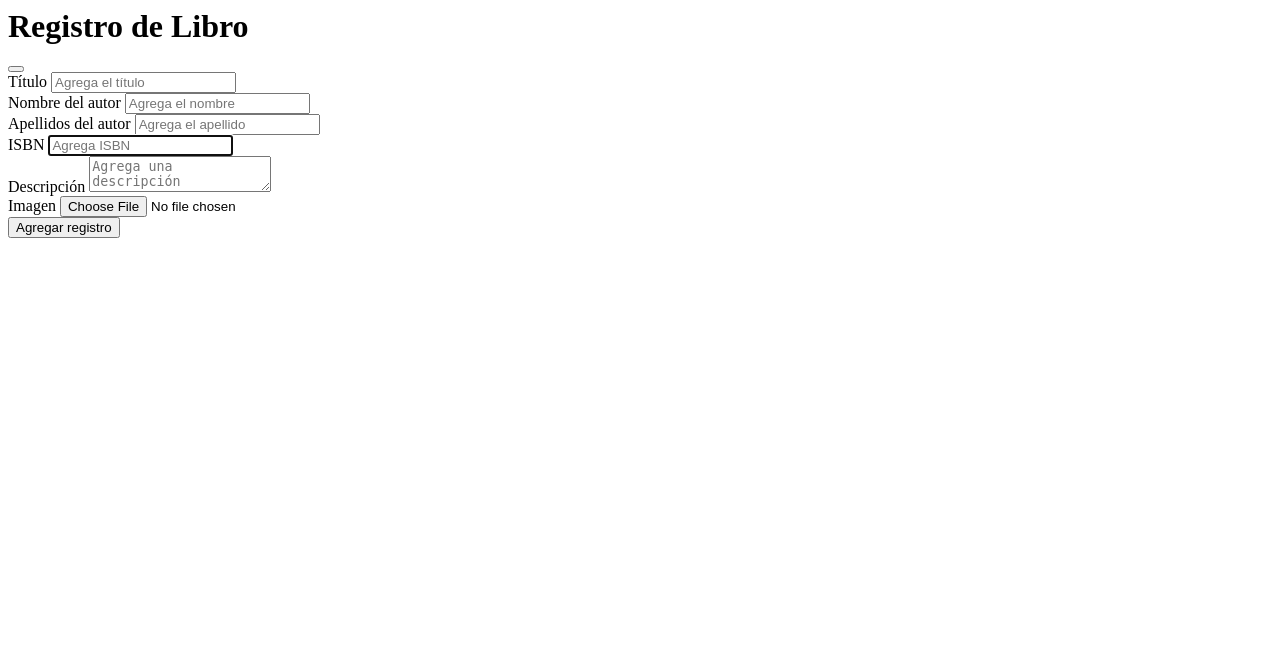
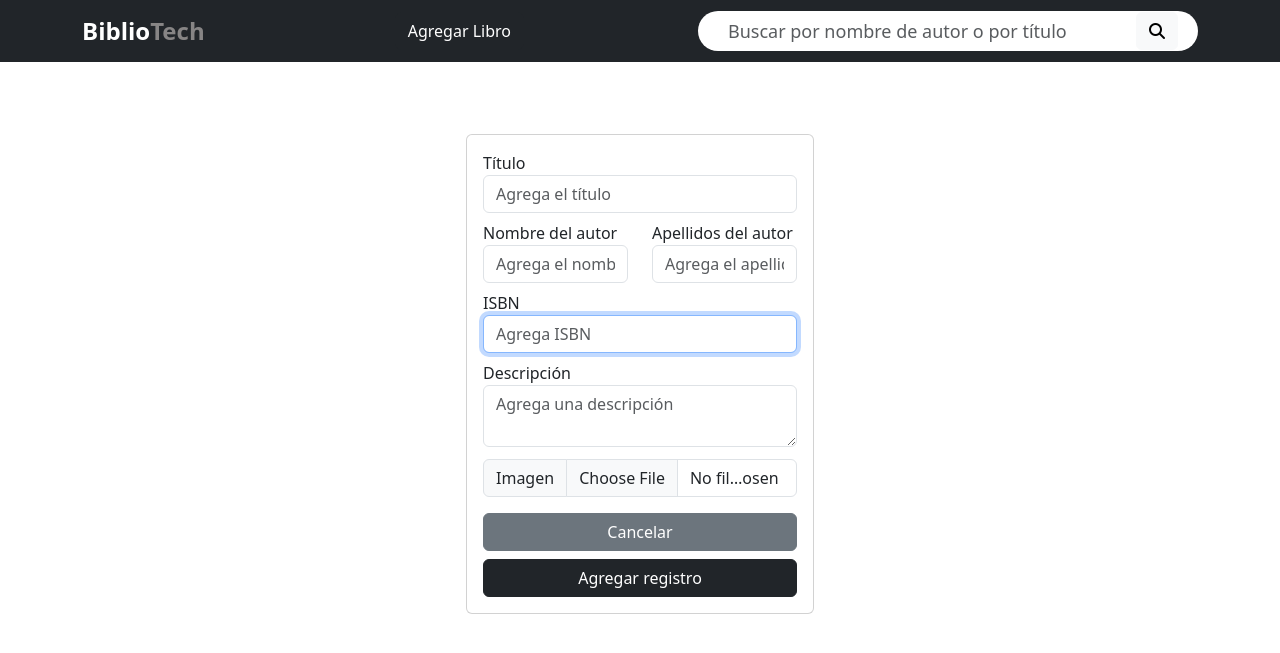
Before and after one commit to bibliotech-refactoring/bibliotech-refactoring, a PHP site: page /view/books/create.php in a window 1280 px wide. Shown: the top 653 px of the page. Run offline with PHP 8.4, Linux system fonts and the light colour scheme; some libraries are stand-ins or nearby versions.

Commit message:
create form

```diff
--- a/controller/BookController.php
+++ b/controller/BookController.php
@@ -18,7 +18,7 @@
             {
                return  header("Location: /bibliotech-refactoring");
             } else {
-               return 'No se han encontrado resultados';
+               return 'No se ha podido crear el libro';
             }
 
         }
--- a/styles/style.css
+++ b/styles/style.css
@@ -48,9 +48,9 @@ body{
     height: 217px;
 }
 
-.errorText{
-    font-size: 0.5rem !important;
-    color: var(--red)!important;
+#errorText{
+    font-size: 0.8rem;
+    color: var(--red) !important;
 }
 
 @media screen and (max-width: 576px){
--- a/view/books/create.php
+++ b/view/books/create.php
@@ -1,11 +1,11 @@
-<div class="modal fade" id="exampleModal" tabindex="-1" aria-labelledby="exampleModalLabel" aria-hidden="true">
-  <div class="modal-dialog modal-dialog-centered">
-    <div class="modal-content">
-      <div class="modal-header">
-        <h1 class="modal-title fs-5" id="exampleModalLabel">Registro de Libro</h1>
-        <button type="button" class="btn-close" data-bs-dismiss="modal" aria-label="Close"></button>
-      </div>
-      <div class="modal-body">
+<?php
+require_once("c://xampp/htdocs/bibliotech-refactoring/view/partials/head.php");
+require_once("c://xampp/htdocs/bibliotech-refactoring/view/partials/nav.php");
+?>
+<div class="container p-4 mt-5">
+    <div class="row">
+        <div class="col-md-4 mx-auto">
+            <div class="card card-body">
         <form action="/bibliotech-refactoring/view/books/store.php" method="POST" enctype='multipart/form-data'>
 
           <div class="form-group pb-1"><label for="title">Título</label>
@@ -27,7 +27,7 @@
             <input type="text" name="isbn" id="isbn" class="form-control" placeholder="Agrega ISBN" autofocus required maxlength="17" value="<?= $_POST['isbn'] ?? '' ?>">
           </div>
           <?php if (isset($errors['isbn'])) :?>
-            <p class= "mt-1 errorText"><?= $errors['isbn'] ?></p>
+            <p id="errorText" class=" fs-6 text-primary"><?= $errors['isbn'] ?></p>
             <?php endif; ?>
 
           <div class="form-group py-1"><label for="description">Descripción</label>
@@ -41,12 +41,15 @@
           </div>
 
           <div class="d-grid gap-2">
-          <!-- <button type="button" class="btn btn-secondary" data-bs-dismiss="modal">Cerrar</button> -->
+            <a href="/bibliotech-refactoring/view/books/index.php" class="btn btn-secondary">Cancelar</a>
             <input type="submit" class="btn btn-dark btn-block" name="save_book" value="Agregar registro">
           </div>
 
         </form>
-      </div>
+        </div>
+        </div>
     </div>
-  </div>
 </div>
+<?php
+require_once("c://xampp/htdocs/bibliotech-refactoring/view/partials/footer.php");
+?>
--- a/view/partials/footer.php
+++ b/view/partials/footer.php
@@ -1,7 +1,4 @@
 </main>
-<?php
-require_once ('c://xampp/htdocs/bibliotech-refactoring/view/books/create.php')
- ?>
 
 <script src="https://cdn.jsdelivr.net/npm/bootstrap@5.3.0-alpha1/dist/js/bootstrap.min.js"
   integrity="sha384-mQ93GR66B00ZXjt0YO5KlohRA5SY2XofN4zfuZxLkoj1gXtW8ANNCe9d5Y3eG5eD" crossorigin="anonymous"></script>
--- a/view/partials/head.php
+++ b/view/partials/head.php
@@ -5,7 +5,7 @@
     <meta http-equiv="X-UA-Compatible" content="IE=edge">
     <meta name="viewport" content="width=device-width, initial-scale=1.0">
     <title>BiblioTech</title>
-    <link rel="stylesheet" href= "/bibliotech/styles/style.css">
+    <link rel="stylesheet" href= "/bibliotech-refactoring/styles/style.css">
     <link href="https://cdn.jsdelivr.net/npm/bootstrap@5.3.0-alpha1/dist/css/bootstrap.min.css" rel="stylesheet" integrity="sha384-GLhlTQ8iRABdZLl6O3oVMWSktQOp6b7In1Zl3/Jr59b6EGGoI1aFkw7cmDA6j6gD" crossorigin="anonymous">
     <script src="//cdn.jsdelivr.net/npm/sweetalert2@11"></script>
 </head>
--- a/view/partials/nav.php
+++ b/view/partials/nav.php
@@ -5,9 +5,9 @@
 
                 <ul class="navbar-nav">
                     <li class="nav-item">
-                        <button type="button" class="btn btn-dark" data-bs-toggle="modal" data-bs-target="#exampleModal">
+                        <a class="btn btn-dark" href="/bibliotech-refactoring/view/books/create.php">
                         Agregar Libro
-                        </button>
+                        </a>
                     </li>
                 </ul>
 
```
Also changed, not shown: view/books/store.php (+5 -4 lines).
